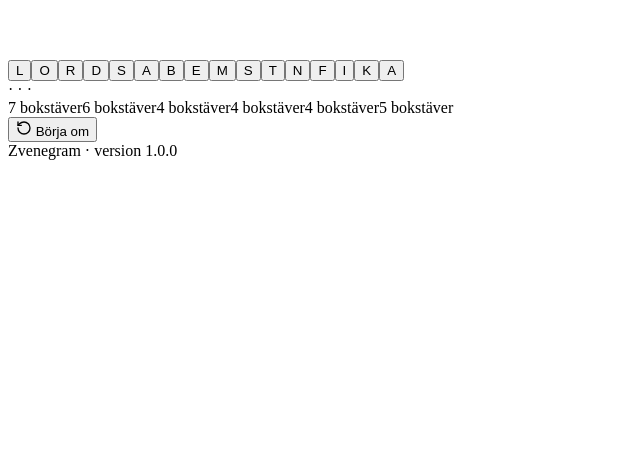
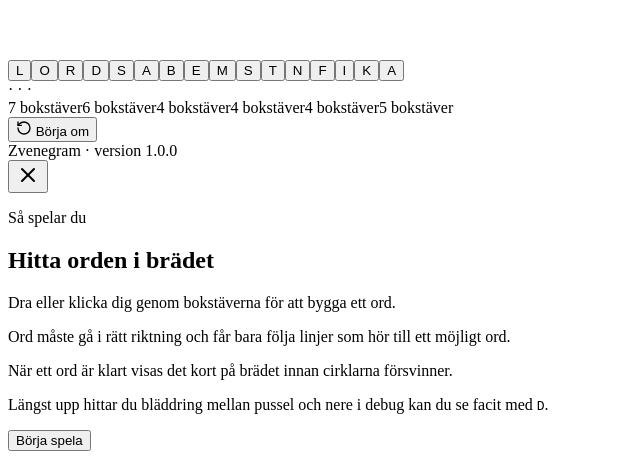
Before and after one commit to reboot81/zvenegram, a React (Vite) app: page / in a window 1280 px wide. Shown: the part 1401-1860 px from the top of the page, without its empty margins (0-640 px from the left). Before the commit the page ends 1569 px from the top, so only its background shows below. Built offline with nearby package versions, Linux system fonts and the light colour scheme; the HTML template or start-up script is replaced by a standard one.

Commit message:
Add first-run tutorial

```diff
--- a/src/App.tsx
+++ b/src/App.tsx
@@ -22,9 +22,18 @@ function getStats(): GameStats {
   } catch { return emptyStats }
 }
 
+function getSeenTutorial() {
+  try {
+    return localStorage.getItem('zvenegram-seen-tutorial') === 'true'
+  } catch {
+    return true
+  }
+}
+
 function App() {
   const [showStats, setShowStats] = useState(false)
   const [showDebug, setShowDebug] = useState(false)
+  const [showTutorial, setShowTutorial] = useState(() => !getSeenTutorial())
   const [stats, setStats] = useState<GameStats>(getStats)
   const recordFinish = useCallback((seconds: number) => setStats((current) => {
     const next = {
@@ -37,6 +46,13 @@ function App() {
     return next
   }), [])
   const game = useGame(puzzles, recordFinish)
+
+  const dismissTutorial = useCallback(() => {
+    setShowTutorial(false)
+    try {
+      localStorage.setItem('zvenegram-seen-tutorial', 'true')
+    } catch {}
+  }, [])
 
   useEffect(() => {
     const onKeyDown = (event: KeyboardEvent) => {
@@ -107,6 +123,21 @@ function App() {
         <div><strong>{stats.gamesSolved ? formatTime(Math.round(stats.totalTime / stats.gamesSolved)) : '–'}</strong><span>Snittid</span></div></div>
     </section></div>}
     <footer className="app-footer">Zvenegram · version 1.0.0</footer>
+
+    {showTutorial && <div className="modal-backdrop" onClick={dismissTutorial}>
+      <section className="modal tutorial-modal" onClick={(event) => event.stopPropagation()}>
+        <button className="modal-close" onClick={dismissTutorial} aria-label="Stäng guide"><X /></button>
+        <p className="eyebrow">Så spelar du</p>
+        <h2>Hitta orden i brädet</h2>
+        <div className="tutorial-copy">
+          <p>Dra eller klicka dig genom bokstäverna för att bygga ett ord.</p>
+          <p>Ord måste gå i rätt riktning och får bara följa linjer som hör till ett möjligt ord.</p>
+          <p>När ett ord är klart visas det kort på brädet innan cirklarna försvinner.</p>
+          <p>Längst upp hittar du bläddring mellan pussel och nere i debug kan du se facit med <kbd>D</kbd>.</p>
+        </div>
+        <button className="primary" onClick={dismissTutorial}>Börja spela</button>
+      </section>
+    </div>}
   </main>
 }
 
--- a/src/styles.css
+++ b/src/styles.css
@@ -102,6 +102,10 @@ h2 { font-size: 32px; }
 .modal-backdrop { position: fixed; z-index: 10; inset: 0; display: grid; place-items: center; padding: 20px; background: rgba(14, 25, 18, .58); backdrop-filter: blur(6px); }
 .modal { position: relative; width: min(440px, 100%); padding: 38px; border-radius: 25px; color: var(--ink); background: var(--paper); box-shadow: 0 30px 90px rgba(0,0,0,.25); }
 .modal-close { position: absolute; top: 12px; right: 12px; }
+.tutorial-modal { width: min(520px, 100%); }
+.tutorial-copy { display: grid; gap: 12px; margin: 22px 0 28px; color: var(--muted); font-size: 14px; line-height: 1.55; }
+.tutorial-copy p { margin: 0; }
+.tutorial-copy kbd { padding: 2px 6px; border: 1px solid rgba(44, 67, 52, .18); border-bottom-width: 2px; border-radius: 6px; color: var(--ink); background: #f4f2ea; font: inherit; font-size: 12px; }
 .stat-grid { display: grid; grid-template-columns: repeat(3, 1fr); gap: 8px; margin-top: 28px; }
 .stat-grid div { padding: 16px 5px; border-radius: 14px; text-align: center; background: #eeeee8; }
 .stat-grid strong, .stat-grid span { display: block; }
@@ -135,6 +139,8 @@ h2 { font-size: 32px; }
   .finish-longest { color: #ffc96d; }
   .debug-words { color: #c9bd8d; border-color: #625b3d; background: rgba(47, 43, 28, .72); }
   .debug-words code { color: #e4d8a7; background: rgba(255,255,255,.06); }
+  .tutorial-copy { color: #cfc7b9; }
+  .tutorial-copy kbd { color: #f2efe7; border-color: rgba(255,255,255,.14); background: rgba(255,255,255,.08); }
 }
 
 @media (prefers-reduced-motion: reduce) {
```
